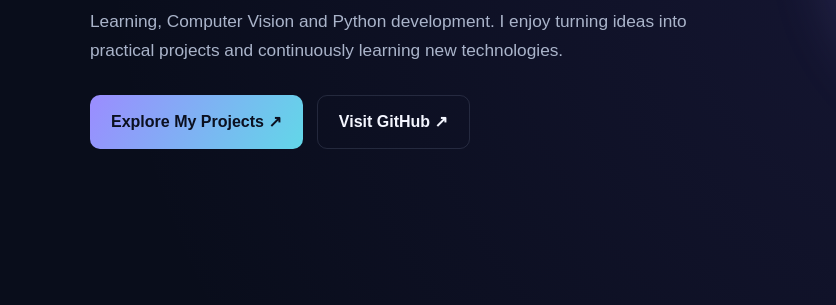
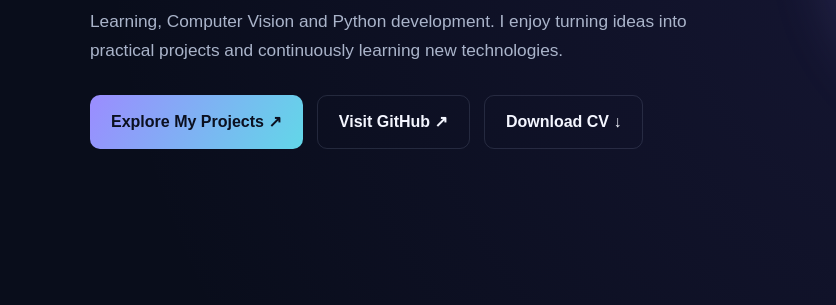
Before and after one commit to iqra-raheem/iqra-raheem, a plain HTML site: page index.html in a window 1280 px wide. Shown: the part 457-762 px from the top of the page, 0-836 px from the left. Drawn offline with Linux system fonts and the light colour scheme.

Commit message:
Update index.html

```diff
--- a/index.html
+++ b/index.html
@@ -69,8 +69,6 @@ nav {
     gap: 20px;
 }
 
-/* LOGO */
-
 .logo {
     font-size: 1.35rem;
     font-weight: 900;
@@ -82,8 +80,6 @@ nav {
 .logo span {
     color: var(--accent);
 }
-
-/* NAVIGATION BUTTONS */
 
 .nav-links {
     display: flex;
@@ -384,7 +380,6 @@ footer {
 /* TABLET RESPONSIVENESS */
 
 @media (max-width: 900px) {
-
     .container {
         width: 92%;
     }
@@ -418,7 +413,6 @@ footer {
 /* MOBILE RESPONSIVENESS */
 
 @media (max-width: 650px) {
-
     html {
         scroll-padding-top: 125px;
     }
@@ -549,7 +543,6 @@ footer {
 /* SMALL MOBILE SCREENS */
 
 @media (max-width: 380px) {
-
     .nav-links {
         gap: 5px;
         font-size: .76rem;
@@ -580,7 +573,6 @@ footer {
         grid-template-columns: repeat(2,minmax(0,1fr));
     }
 }
-
 </style>
 </head>
 
@@ -588,7 +580,6 @@ footer {
 
 <header>
     <nav class="container">
-
         <a class="logo" href="#home">IQRA RAHEEM<span>.</span></a>
 
         <ul class="nav-links">
@@ -598,7 +589,6 @@ footer {
             <li><a href="#projects">Projects</a></li>
             <li><a href="#contact">Contact</a></li>
         </ul>
-
     </nav>
 </header>
 
@@ -609,7 +599,6 @@ footer {
 <section class="container hero" id="home">
 
     <div>
-
         <div class="eyebrow">AI/ML &amp; Python Developer</div>
 
         <h1>Hi, I'm <span>Iqra Raheem</span></h1>
@@ -633,21 +622,24 @@ footer {
                 Visit GitHub ↗
             </a>
 
+            <!-- DOWNLOAD CV BUTTON -->
+
+            <a class="btn"
+               href="https://raw.githubusercontent.com/iqra-raheem/iqra-raheem/main/Iqra_Rahim_Professional_CV%20%281%29.pdf"
+               download>
+                Download CV ↓
+            </a>
+
         </div>
-
     </div>
 
     <div class="portrait-wrap">
-
         <div class="portrait-ring">
-
             <img
                 class="portrait"
                 src="https://github.com/iqra-raheem.png?size=600"
                 alt="Profile picture of Iqra Raheem">
-
         </div>
-
     </div>
 
 </section>
@@ -655,23 +647,17 @@ footer {
 <!-- ABOUT SECTION -->
 
 <section id="about">
-
     <div class="container">
 
         <div class="section-head">
-
             <div class="section-kicker">A little about me</div>
-
             <h2>About Me</h2>
-
             <p class="section-subtitle">
                 Who I am and what I enjoy building
             </p>
-
         </div>
 
         <div class="about-card">
-
             <p>
                 I am a Computer Science student interested in building
                 practical software and AI-powered applications. My main
@@ -686,33 +672,25 @@ footer {
                 skills and exploring technologies that can solve
                 real-world problems.
             </p>
-
         </div>
 
     </div>
-
 </section>
 
 <!-- SKILLS SECTION -->
 
 <section id="skills">
-
     <div class="container">
 
         <div class="section-head">
-
             <div class="section-kicker">My toolkit</div>
-
             <h2>Skills &amp; Technologies</h2>
-
             <p class="section-subtitle">
                 Tools and areas I have explored through learning and projects
             </p>
-
         </div>
 
         <div class="skills-grid">
-
             <div class="skill">Python</div>
             <div class="skill">Machine Learning</div>
             <div class="skill">Deep Learning</div>
@@ -727,29 +705,22 @@ footer {
             <div class="skill">Git &amp; GitHub</div>
             <div class="skill">Cybersecurity</div>
             <div class="skill">Secure Coding</div>
-
         </div>
 
     </div>
-
 </section>
 
 <!-- PROJECTS SECTION -->
 
 <section id="projects">
-
     <div class="container">
 
         <div class="section-head">
-
             <div class="section-kicker">What I've built</div>
-
             <h2>Featured Projects</h2>
-
             <p class="section-subtitle">
                 A selection of my AI/ML and software development work
             </p>
-
         </div>
 
         <div class="projects-grid">
@@ -757,7 +728,6 @@ footer {
             <!-- PROJECT ONE -->
 
             <article class="project-card">
-
                 <div class="project-icon">🧠</div>
 
                 <h3>Human Emotion Recognition Using CNN</h3>
@@ -790,13 +760,11 @@ footer {
                    target="_blank" rel="noopener noreferrer">
                     View on GitHub ↗
                 </a>
-
             </article>
 
             <!-- PROJECT TWO -->
 
             <article class="project-card">
-
                 <div class="project-icon">🛡️</div>
 
                 <h3>AI-Based Code Vulnerability Detector</h3>
@@ -830,35 +798,26 @@ footer {
                    target="_blank" rel="noopener noreferrer">
                     View on GitHub ↗
                 </a>
-
             </article>
 
         </div>
-
     </div>
-
 </section>
 
 <!-- CONTACT SECTION -->
 
 <section id="contact">
-
     <div class="container">
 
         <div class="section-head" style="text-align:center">
-
             <div class="section-kicker">Get in touch</div>
-
             <h2>Let's Connect</h2>
-
             <p class="section-subtitle">
                 Open to learning, collaboration and suitable opportunities
             </p>
-
         </div>
 
         <div class="contact-card">
-
             <p>
                 Have a project idea or want to connect? Feel free to
                 reach out by email or find me on GitHub.
@@ -882,16 +841,12 @@ footer {
                 </a>
 
             </div>
-
         </div>
 
     </div>
-
 </section>
 
 </main>
-
-<!-- FOOTER -->
 
 <footer>
     <div class="container">
@@ -906,29 +861,23 @@ const sections = document.querySelectorAll("main section");
 const navLinks = document.querySelectorAll(".nav-links a");
 
 function updateActiveNavigation() {
-
     let current = "home";
 
     sections.forEach(section => {
-
         const sectionTop = section.offsetTop - 160;
 
         if (window.scrollY >= sectionTop) {
             current = section.getAttribute("id");
         }
-
     });
 
     navLinks.forEach(link => {
-
         link.classList.remove("active");
 
         if (link.getAttribute("href") === "#" + current) {
             link.classList.add("active");
         }
-
     });
-
 }
 
 window.addEventListener("scroll", updateActiveNavigation);
```
